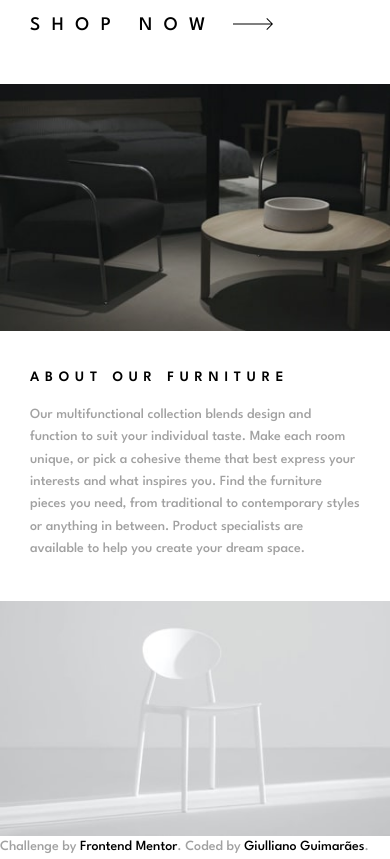
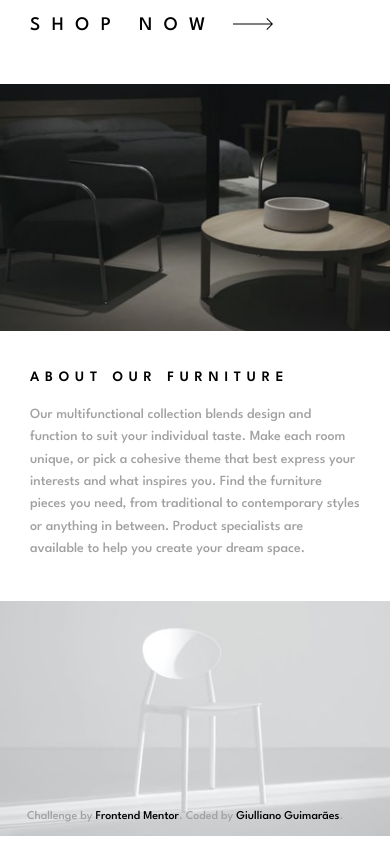
Before and after one commit to giullianoth/Room-FrontendMentor, a plain HTML site: page index.html in a window 390 px wide. Shown: the part 648-1507 px from the top of the page. After the commit the page ends 1484 px from the top, so only its background shows below. Drawn offline with Linux system fonts and the light colour scheme.

Commit message:
about and footer style and responsivity

```diff
--- a/assets/scripts/variables.js
+++ b/assets/scripts/variables.js
@@ -33,7 +33,8 @@ const windowSize = () => window.innerWidth
 // TRANSITION
 const transitionDuration = 300
 const transitionGap = 10
-const transitionProperties = (property = "all", duration = `${transitionDuration / 1000}s`, timingFunction = "ease", delay = "0s") => `${property} ${duration} ${timingFunction} ${delay}`
+const transitionProperties = (property = "all", duration = `${transitionDuration / 1000}s`, timingFunction = "ease", delay = "0s") =>
+    `${property} ${duration} ${timingFunction} ${delay}`
 
 // HEADER
 const header = getElement(".j_header")
--- a/assets/styles/scss/_about.scss
+++ b/assets/styles/scss/_about.scss
@@ -1,15 +1,39 @@
 @include theme() {
     &_about {
         width: 100%;
-        @include flex;
+        @include flex(center, stretch);
+
+        img {
+            width: 100%;
+            height: 100%;
+            object-fit: cover;
+            object-position: center;
+        }
 
         &_imgdark {
             @include flex1;
+
+            @include setResponsiveDesign($breakpoint-tablet-landscape) {
+                @include flex3;
+            }
+
+            // @include setResponsiveDesign($breakpoint-desktop-hd2) {
+            //     @include flexBasis(30%);
+            // }
         }
 
         &_content {
             @include flex1;
             padding: 40px 30px;
+
+            @include setResponsiveDesign($breakpoint-tablet-landscape) {
+                @include flex3;
+            }
+
+            @include setResponsiveDesign($breakpoint-desktop-hd2) {
+                padding: 80px;
+                // @include flexBasis(40%);
+            }
 
             h1 {
                 margin-bottom: 20px;
@@ -22,6 +46,14 @@
 
         &_imglight {
             @include flex1;
+
+            @include setResponsiveDesign($breakpoint-tablet-landscape) {
+                @include flex3;
+            }
+
+            // @include setResponsiveDesign($breakpoint-desktop-hd2) {
+            //     @include flexBasis(30%);
+            // }
         }
     }
 }
--- a/assets/styles/scss/_boot.scss
+++ b/assets/styles/scss/_boot.scss
@@ -7,6 +7,7 @@
 
 body {
     font-family: $font-league-spartan;
+    @include relative;
 
     h1, h2 {
         font-weight: $font-weight-bold;
--- /dev/null
+++ b/assets/styles/scss/_footer.scss
@@ -0,0 +1,17 @@
+@include theme() {
+    &_footer {
+        @include absolute(unset, unset);
+        bottom: 10px;
+        right: 10px;
+        width: 100%;
+
+        &_content {
+            font-size: 12px;
+            text-align: center;
+
+            @include setResponsiveDesign($breakpoint-tablet-landscape) {
+                text-align: right;
+            }
+        }
+    }
+}
--- a/assets/styles/scss/style.scss
+++ b/assets/styles/scss/style.scss
@@ -12,3 +12,4 @@
 @import "header";
 @import "slider";
 @import "about";
+@import "footer";
--- a/index.html
+++ b/index.html
@@ -122,7 +122,7 @@
 
     <section class="room_about">
       <div class="room_about_imgdark">
-        <img src="assets/images/image-about-dark.jpg" alt="About">
+        <img src="assets/images/image-about-dark.jpg" alt="About - Dark image">
       </div>
 
       <div class="room_about_content">
@@ -137,15 +137,14 @@
       </div>
 
       <div class="room_about_imglight">
-        <img src="assets/images/image-about-light.jpg" alt="">
+        <img src="assets/images/image-about-light.jpg" alt="About - Light image">
       </div>
     </section>
   </main>
 
   <footer class="room_footer">
     <p class="room_footer_content">
-      Challenge by <a href="https://www.frontendmentor.io?ref=challenge" target="_blank">Frontend Mentor</a>.
-    Coded by <a href="#">Giulliano Guimarães</a>.
+      Challenge by <a href="https://www.frontendmentor.io?ref=challenge" target="_blank">Frontend Mentor</a>. Coded by <a href="#">Giulliano Guimarães</a>.
     </p>
   </footer>
 </body>
```
Also changed, not shown: assets/scripts/script.js (+3 -4 lines), assets/styles/css/style.css, assets/styles/css/style.min.css.
